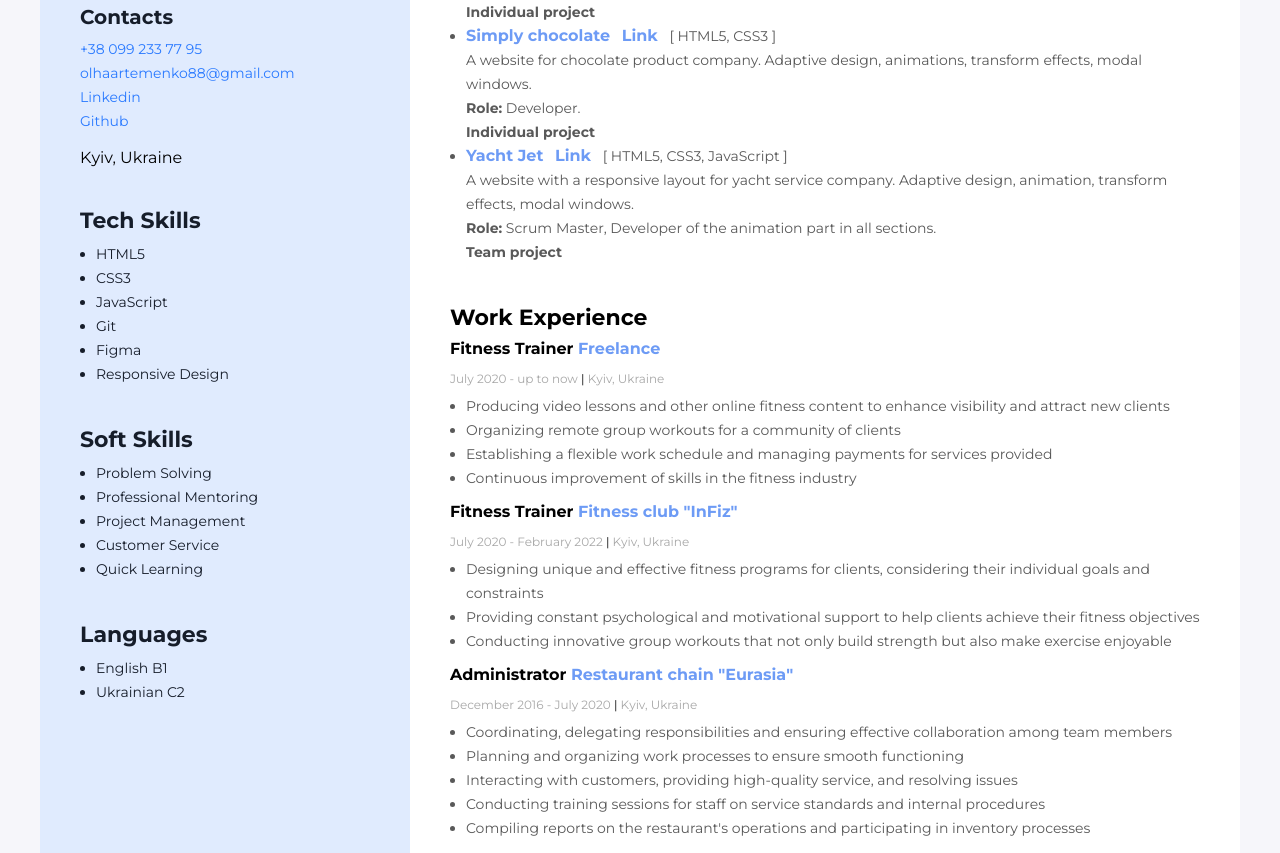
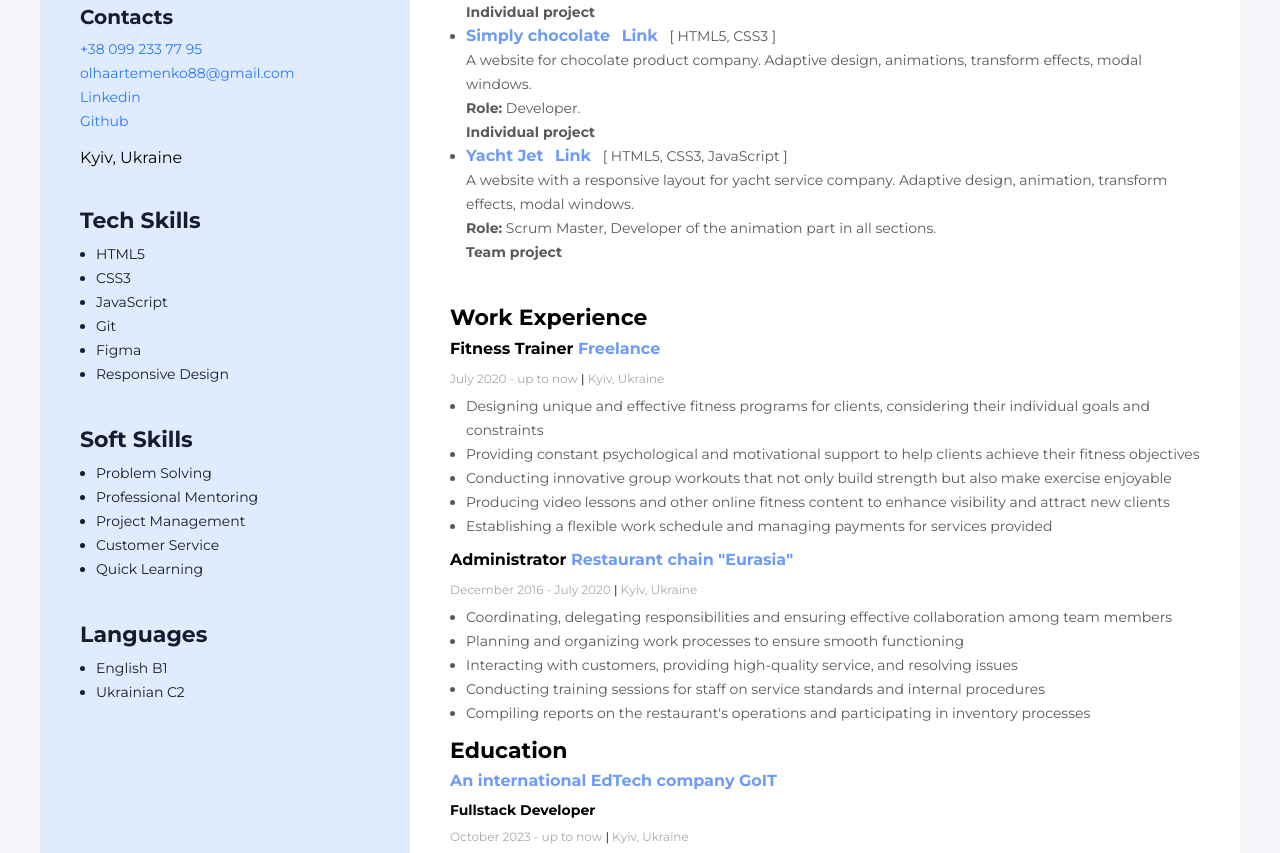
Before and after one commit to OlhaArtemenko/Resume, a plain HTML site: page index.html in a window 1280 px wide. Shown: the part 357-1210 px from the top of the page. Drawn offline with nearby package versions, Linux system fonts and the light colour scheme.

Commit message:
Update index.html

```diff
--- a/index.html
+++ b/index.html
@@ -58,14 +58,15 @@
                     <h4 class="work-experience-company">Fitness Trainer <span class="company">Freelance</span></h4>
                     <p class="period-of-working">July 2020 - up to now <span class="line"> | </span>Kyiv, Ukraine</p>
                     <ul class="work-experience-duties-list">
+                        <li class="work-experience-duties-item">Designing unique and effective fitness programs for clients, considering their individual goals and constraints</li>
+                        <li class="work-experience-duties-item">Providing constant psychological and motivational support to help clients achieve their fitness objectives</li>
+                        <li class="work-experience-duties-item">Conducting innovative group workouts that not only build strength but also make exercise enjoyable</li>
                         <li class="work-experience-duties-item">Producing video lessons and other online fitness content to enhance visibility and attract new clients</li>
-                        <li class="work-experience-duties-item">Organizing remote group workouts for a community of clients</li>
                         <li class="work-experience-duties-item">Establishing a flexible work schedule and managing payments for services provided</li>
-                        <li class="work-experience-duties-item">Continuous improvement of skills in the fitness industry</li>
                     </ul>
                 </div>
                 <!-- company 2 -->
-                <div class="work-experience-conteiner">
+                <!-- <div class="work-experience-conteiner">
                     <h4 class="work-experience-company">Fitness Trainer <span class="company">Fitness club "InFiz"</span></h4>
                     <p class="period-of-working">July 2020 - February 2022 <span class="line"> | </span>Kyiv, Ukraine</p>
                     <ul class="work-experience-duties-list">
@@ -73,7 +74,7 @@
                         <li class="work-experience-duties-item">Providing constant psychological and motivational support to help clients achieve their fitness objectives</li>
                         <li class="work-experience-duties-item">Conducting innovative group workouts that not only build strength but also make exercise enjoyable</li>
                     </ul>
-                </div>
+                </div> -->
                 <!-- company 3 -->
                 <div class="work-experience-conteiner">
                     <h4 class="work-experience-company">Administrator <span class="company">Restaurant chain "Eurasia"</span></h4>
```
